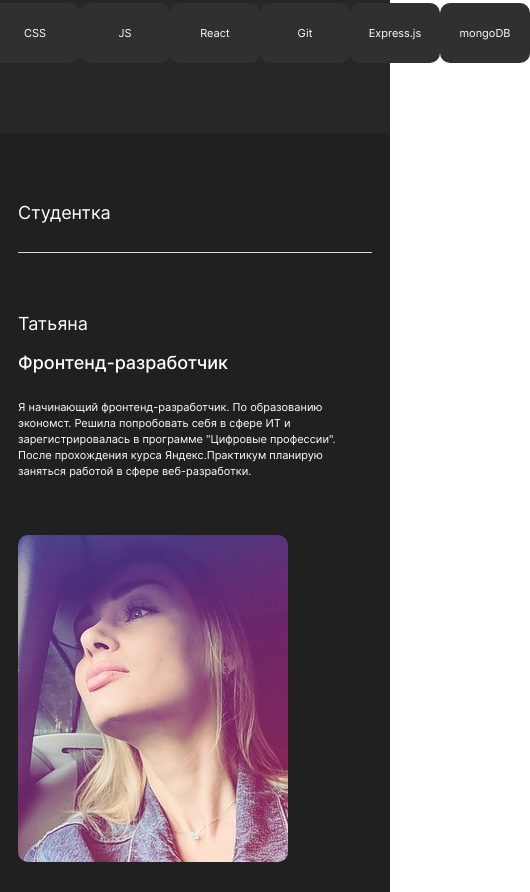
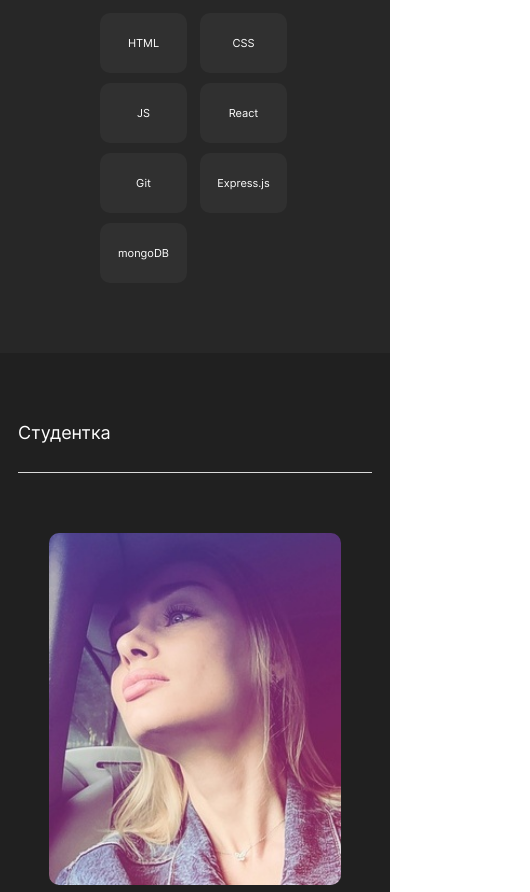
Before and after one commit to Bta1991/movies-explorer-frontend, a React app: page / in a window 390 px wide. Shown: the part 1603-2495 px from the top of the page, 530 px wide, since content can reach past the window. Built offline with nearby package versions, Linux system fonts and the light colour scheme; no server answers.

Commit message:
v0.7 выровнян main

```diff
--- a/src/components/Main/AboutMe/AboutMe.css
+++ b/src/components/Main/AboutMe/AboutMe.css
@@ -35,49 +35,76 @@
 }
 
 .about__photo {
-  border-radius: 10px;
+    border-radius: 10px;
+    height: 327px;
+    width: 270px;
 }
 
 @media (max-width: 1000px) {
     .about {
-        padding: 90px 20px;
-    }
-
-    .about__info {
-        gap: 30px;
+        padding: 90px 20px 0;
     }
 
     .about__info-text {
         margin-top: 22px;
         font-size: 12px;
         line-height: 18px;
+        max-width: 364px;
+    }
+
+    .about__info-title {
+        font-size: 40px;
+        line-height: 40px;
+    }
+
+    .about__info-subtitle {
+        margin: 18px 0 26px;
+        font-size: 12px;
+        line-height: 18px;
+        font-weight: 400;
+    }
+
+    .about__photo {
+        height: 307px;
+        width: 255px;
     }
 }
 
 @media (max-width: 700px) {
     .about {
-        padding: 70px 8px;
-    }
-
-    .about__info {
-        margin-top: 60px;
-        flex-direction: column;
-        gap: 56px;
-    }
-
-    .about__info-title {
-        font-size: 18px;
-        line-height: 22px;
-    }
-
-    .about__info-text {
-        font-size: 11px;
-        line-height: 16px;
-        margin-top: 16px;
+        padding: 70px 8px 0;
     }
 
     .about__title {
         font-size: 18px;
         padding-bottom: 28px;
     }
+    .about__info {
+        margin-top: 60px;
+        flex-direction: column-reverse;
+        align-items: center;
+    }
+
+    .about__info-title {
+        margin-top: 40px;
+        font-size: 30px;
+        line-height: 36px;
+    }
+
+    .about__info-subtitle {
+        margin: 20px 0;
+        font-size: 11px;
+    }
+
+    .about__info-text {
+        margin-top: 20px;
+        font-size: 11px;
+        line-height: 16px;
+        max-width: 292px;
+    }
+
+    .about__photo {
+        height: 352px;
+        width: 292px;
+    }
 }
--- a/src/components/Main/Main.js
+++ b/src/components/Main/Main.js
@@ -1,8 +1,8 @@
 import Promo from './Promo/Promo'
 import AboutProject from './AboutProject/AboutProject'
 import Techs from './Techs/Techs'
-import AboutMe from "./AboutMe/AboutMe";
-import Portfolio from "./Portfolio/Portfolio";
+import AboutMe from './AboutMe/AboutMe'
+import Portfolio from './Portfolio/Portfolio'
 
 const Main = () => {
     return (
--- a/src/components/Main/Techs/Techs.css
+++ b/src/components/Main/Techs/Techs.css
@@ -32,6 +32,7 @@
 
 .techs__list {
     margin: 100px 0 0;
+    padding: 0;
     display: flex;
     text-align: center;
     justify-content: center;
@@ -42,7 +43,7 @@
 .techs__list-header {
     margin: 0;
     min-height: 60px;
-    min-width: 90px;
+    width: 90px;
     border-radius: 10px;
     display: flex;
     align-items: center;
@@ -68,6 +69,10 @@
     .techs__list {
         margin-top: 93px;
     }
+
+    .techs__list-header {
+        width: 87px;
+    }
 }
 
 @media (max-width: 700px) {
@@ -83,23 +88,25 @@
     .techs__info {
         margin-top: 60px;
         flex-direction: column;
+        align-items: center;
         gap: 56px;
     }
 
     .techs__info-title {
-        font-size: 18px;
-        line-height: 22px;
+        font-size: 30px;
     }
 
     .techs__info-text {
         font-size: 11px;
         line-height: 16px;
-        margin-top: 16px;
+        margin-top: 24px;
     }
 
     .techs__list {
-        margin-top: 60px;
+        padding: 0;
+        margin-top: 50px;
         font-size: 11px;
-        gap: 10px 0;
+        display: grid;
+        grid-template-columns: repeat(2, 90px);
     }
 }
```
